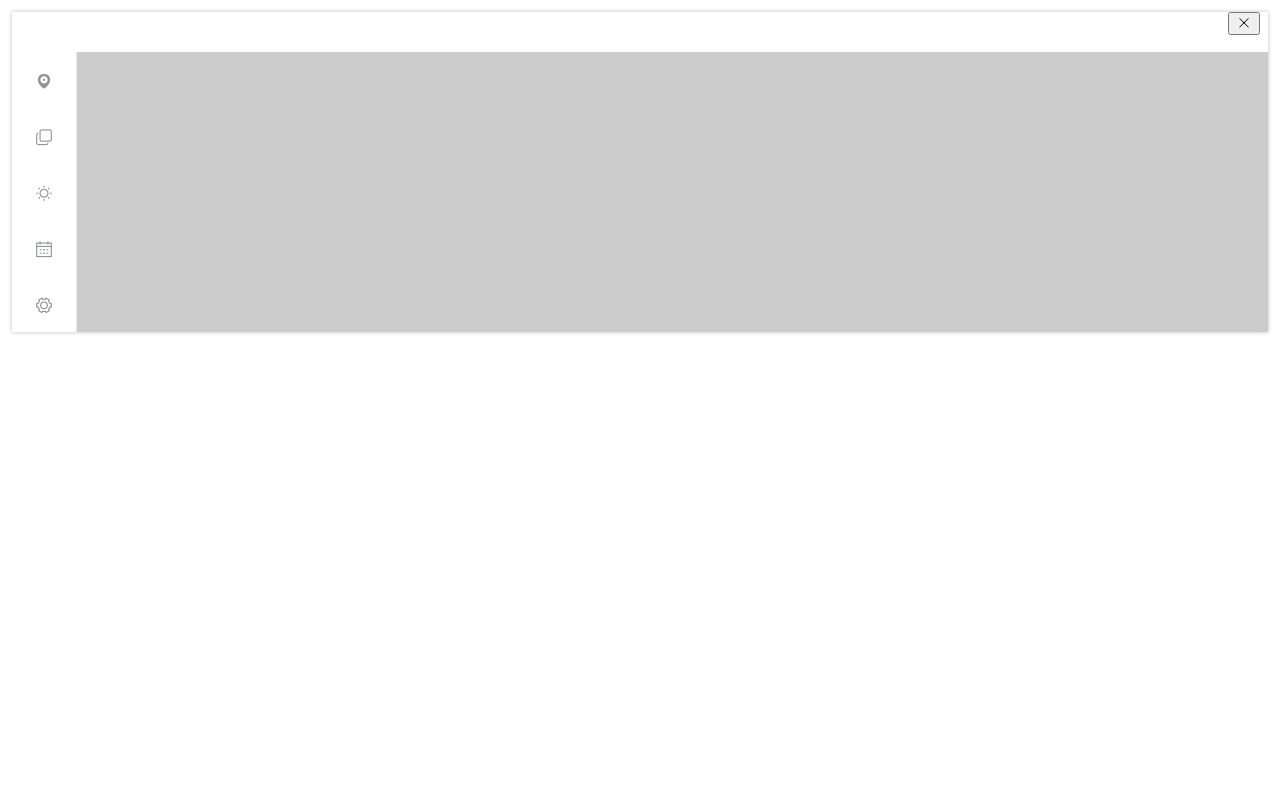
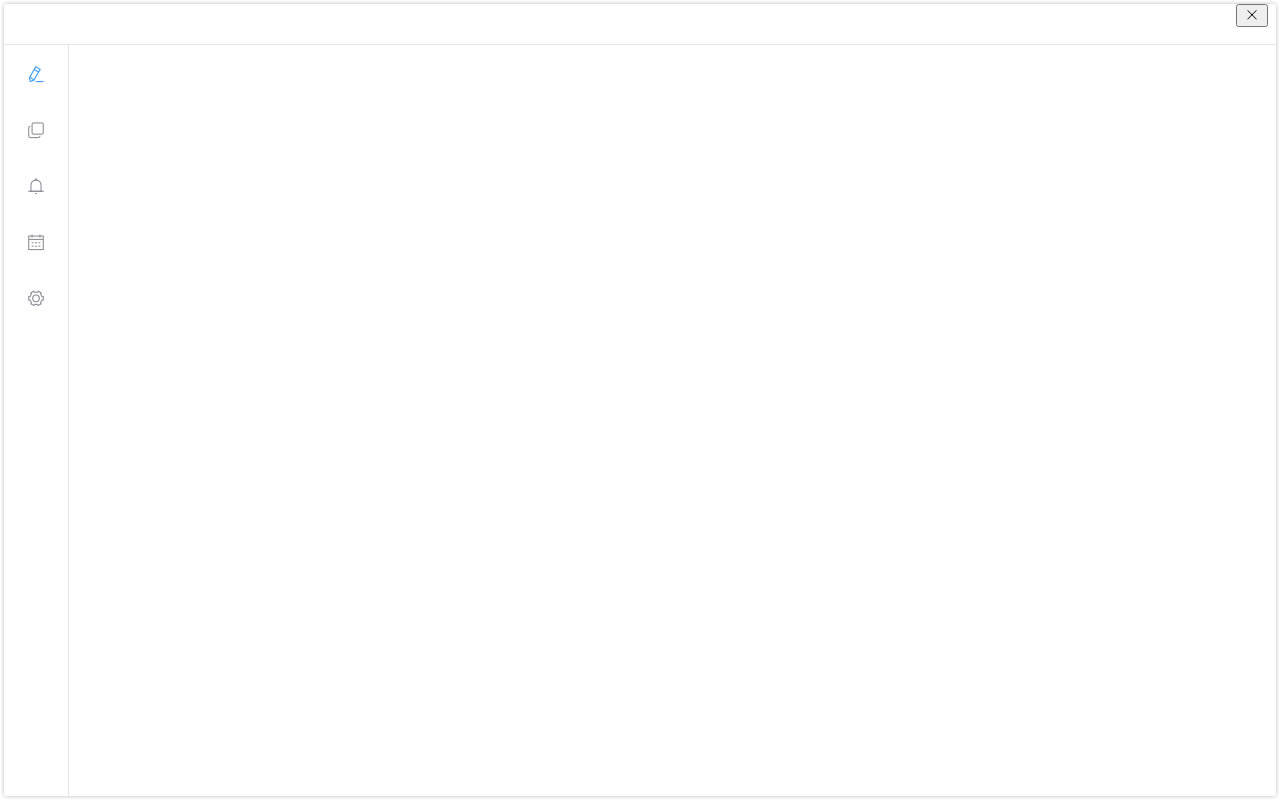
Before and after one commit to onaug6th/i-helper, a Vue app: page /#/ in a window 1280 px wide. Built offline with nearby package versions, Linux system fonts and the light colour scheme.

Commit message:
[M] 初定主界面外观

```diff
--- a/public/css/theme.css
+++ b/public/css/theme.css
@@ -1,10 +1,7 @@
-body {
-  background-color: #ccc;
-}
-
 html,
 body,
 #app {
+  height: 100%;
   box-sizing: border-box;
   position: relative;
   overflow: hidden;
@@ -14,10 +11,12 @@ body,
 
 #app {
   box-shadow: 0 0 4px rgb(185, 185, 185);
+  border-radius: 3px;
 }
 
 body {
   padding: 4px;
+  margin: 0px;
   user-select: none;
   outline: none;
 }
--- a/src/components/header/index.less
+++ b/src/components/header/index.less
@@ -25,6 +25,7 @@
   height: 40px;
   background-color: #fff;
   display: flex;
+  border-bottom: 1px solid #e6e6e6;
 
   &-center {
     flex: 1;
--- a/src/views/home/index.less
+++ b/src/views/home/index.less
@@ -1,16 +1,22 @@
 .home {
     border-radius: 3px;
+    height: 100%;
 }
 
 .home-content {
+    height: 100%;
+    background-color: #fff;
     display: flex;
-    background-color: #ccc;
 
-    &-sidebar {
+    &__sidebar {
         width: 64px;
+
+        /deep/ .el-menu {
+            height: 100%;
+        }
     }
 
-    &-main {
+    &__main {
         flex: 1;
     }
 }
--- a/src/views/home/index.vue
+++ b/src/views/home/index.vue
@@ -4,13 +4,13 @@
     <div class="home-content">
       <div class="home-content__sidebar">
         <el-menu
-          default-active="1-4-1"
+          default-active="1"
           class="el-menu-vertical-demo"
           @open="handleOpen"
           @close="handleClose"
           :collapse="true"
         >
-          <el-submenu index="1">
+          <!-- <el-submenu index="1">
             <template #title>
               <i class="el-icon-location"></i>
               <span>导航一</span>
@@ -22,13 +22,17 @@
             <el-menu-item-group title="分组2">
               <el-menu-item index="1-3">选项3</el-menu-item>
             </el-menu-item-group>
-          </el-submenu>
+          </el-submenu> -->
+          <el-menu-item index="1">
+            <i class="el-icon-edit"></i>
+            <template #title>笔记</template>
+          </el-menu-item>
           <el-menu-item index="2">
             <i class="el-icon-copy-document"></i>
             <template #title>剪贴板</template>
           </el-menu-item>
           <el-menu-item index="3">
-            <i class="el-icon-sunny"></i>
+            <i class="el-icon-bell"></i>
             <template #title>提醒</template>
           </el-menu-item>
           <el-menu-item index="4">
```
